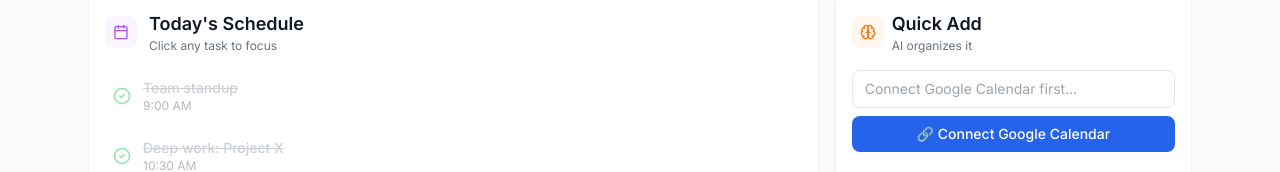
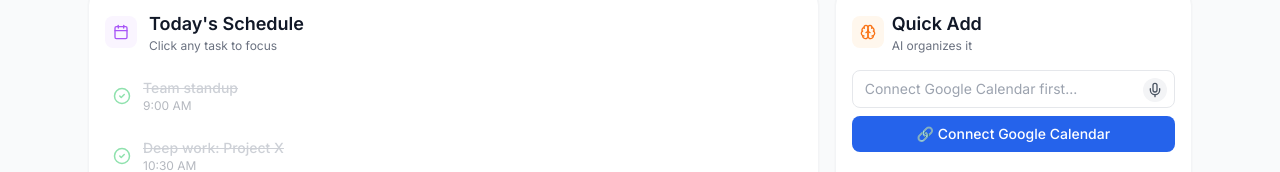
Before and after one commit to timcoe429/life-dashboard, a Next.js app: page / in a window 1280 px wide. Shown: the part 227-399 px from the top of the page. Built offline with nearby package versions, Linux system fonts and the light colour scheme.

Commit message:
Update LifeDashboard.js

```diff
--- a/components/LifeDashboard.js
+++ b/components/LifeDashboard.js
@@ -83,6 +83,42 @@
       fetchCalendarEvents();
     }
   }, [accessToken]);
+
+  // Initialize speech recognition
+  useEffect(() => {
+    if (typeof window !== 'undefined') {
+      const SpeechRecognition = window.SpeechRecognition || window.webkitSpeechRecognition;
+      if (SpeechRecognition) {
+        const recognitionInstance = new SpeechRecognition();
+        recognitionInstance.continuous = false;
+        recognitionInstance.interimResults = false;
+        recognitionInstance.lang = 'en-US';
+
+        recognitionInstance.onresult = (event) => {
+          const transcript = event.results[0][0].transcript;
+          console.log('Speech recognized:', transcript);
+          setTaskInput(transcript);
+          setIsRecording(false);
+        };
+
+        recognitionInstance.onerror = (event) => {
+          console.error('Speech recognition error:', event.error);
+          setIsRecording(false);
+          alert('Speech recognition failed: ' + event.error);
+        };
+
+        recognitionInstance.onend = () => {
+          setIsRecording(false);
+        };
+
+        setRecognition(recognitionInstance);
+        setSpeechSupported(true);
+      } else {
+        console.log('Speech recognition not supported');
+        setSpeechSupported(false);
+      }
+    }
+  }, []);
 
   // Timer logic
   useEffect(() => {
@@ -296,6 +332,21 @@
 
   const completionRate = Math.round((completedToday / todayTasks.length) * 100) || 0;
 
+  const startVoiceRecording = () => {
+    if (recognition && !isRecording) {
+      setIsRecording(true);
+      setTaskInput(""); // Clear existing text
+      recognition.start();
+    }
+  };
+
+  const stopVoiceRecording = () => {
+    if (recognition && isRecording) {
+      recognition.stop();
+      setIsRecording(false);
+    }
+  };
+
   return (
     <div className={`min-h-screen ${focusMode ? 'bg-gray-900' : 'bg-gray-50'} transition-all duration-500`}>
       <div className="container mx-auto px-6 py-6 max-w-6xl">
@@ -417,15 +468,36 @@
                   onChange={(e) => setTaskInput(e.target.value)}
                   onKeyPress={(e) => e.key === 'Enter' && handleTaskSubmit(e)}
                   placeholder={accessToken ? "Tell me what you need to do..." : "Connect Google Calendar first..."}
-                  className="w-full px-3 py-2 border border-gray-200 rounded-lg focus:outline-none focus:ring-2 focus:ring-blue-500 focus:border-transparent text-sm"
-                  disabled={isProcessing}
+                  className="w-full px-3 py-2 pr-10 border border-gray-200 rounded-lg focus:outline-none focus:ring-2 focus:ring-blue-500 focus:border-transparent text-sm"
+                  disabled={isProcessing || isRecording}
                 />
+                {speechSupported && (
+                  <button
+                    onClick={isRecording ? stopVoiceRecording : startVoiceRecording}
+                    className={`absolute right-2 top-2 p-1 rounded-full transition-all ${
+                      isRecording
+                        ? 'bg-red-500 text-white hover:bg-red-600 animate-pulse'
+                        : 'bg-gray-100 text-gray-600 hover:bg-gray-200'
+                    }`}
+                    disabled={isProcessing}
+                    title={isRecording ? 'Stop recording' : 'Start voice recording'}
+                  >
+                    {isRecording ? <MicOff size={16} /> : <Mic size={16} />}
+                  </button>
+                )}
                 {isProcessing && (
-                  <div className="absolute right-3 top-2.5">
+                  <div className="absolute right-2 top-2.5">
                     <div className="animate-spin h-4 w-4 border-2 border-blue-500 border-top-transparent rounded-full"></div>
                   </div>
                 )}
               </div>
+
+              {isRecording && (
+                <div className="mt-2 flex items-center gap-2 text-sm text-red-600">
+                  <div className="w-2 h-2 bg-red-500 rounded-full animate-pulse"></div>
+                  <span>Listening... Speak now!</span>
+                </div>
+              )}
 
               {!accessToken ? (
                 <button
```
